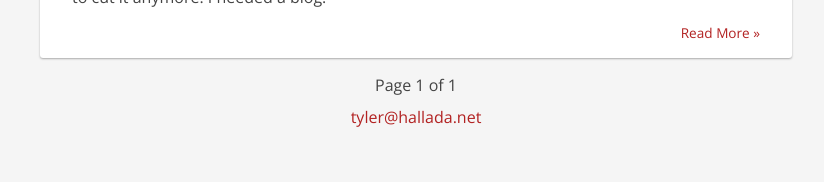
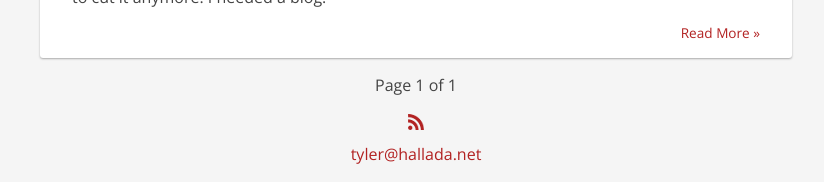
Before and after one commit to thallada/thallada.github.io, a Jekyll site: the page built from blog/index.html, in a window 1280 px wide. Shown: the part 2304-2486 px from the top of the page, without its empty margins (224-1048 px from the left). Built offline with Jekyll 4.4.1, drawn with Linux system fonts in a browser that asks for light colours; Markdown is read by kramdown in place of the engine named in the settings; the list of posts is cut into pages by our own code; before the commit the page ends 2452 px from its top, so only the background shows below that.

Commit message:
Add rss feed link

```diff
--- a/_layouts/default.html
+++ b/_layouts/default.html
@@ -36,6 +36,9 @@
         <a class="extra" href="/">home</a>
       </div>
       {{ content }}
+      <div class="row clearfix rss">
+        <a class="rss" href="/feed.xml"><img src="/img/rss.png" alt="RSS"/></a>
+      </div>
       <div class="row clearfix footer">
         <div class="column full contact">
           <p class="contact-info">
--- a/css/main.css
+++ b/css/main.css
@@ -237,6 +237,16 @@ div.pagination {
   margin-bottom: 10px;
 }
 
+div.rss {
+ text-align: center;
+}
+
+a.rss img {
+  max-width: 16px;
+  max-height: 16px;
+  margin: 0.5rem 0;
+}
+
 /*****************************************************************************/
 /*
 /* Posts
```
Also changed, not shown: img/rss.png (added).
